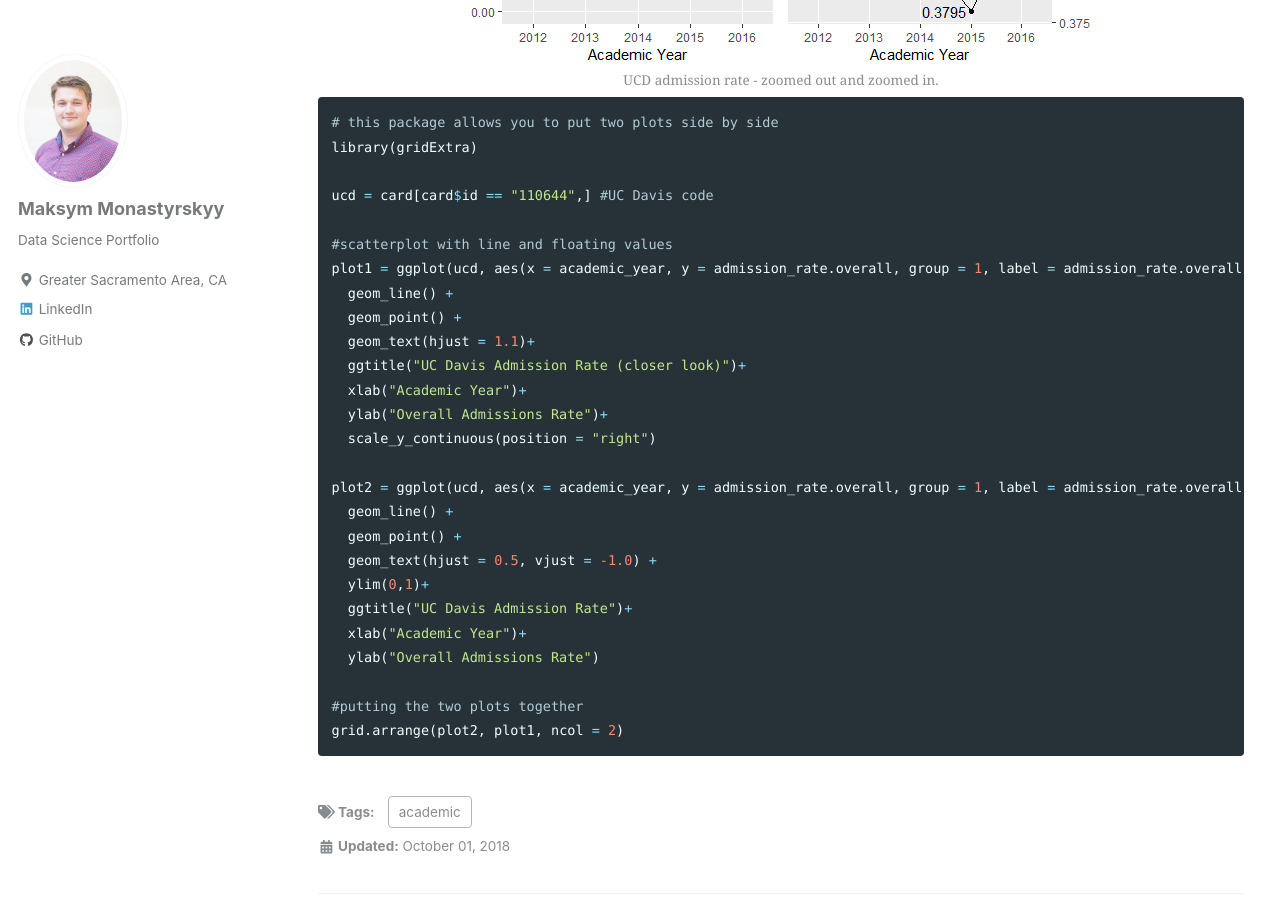
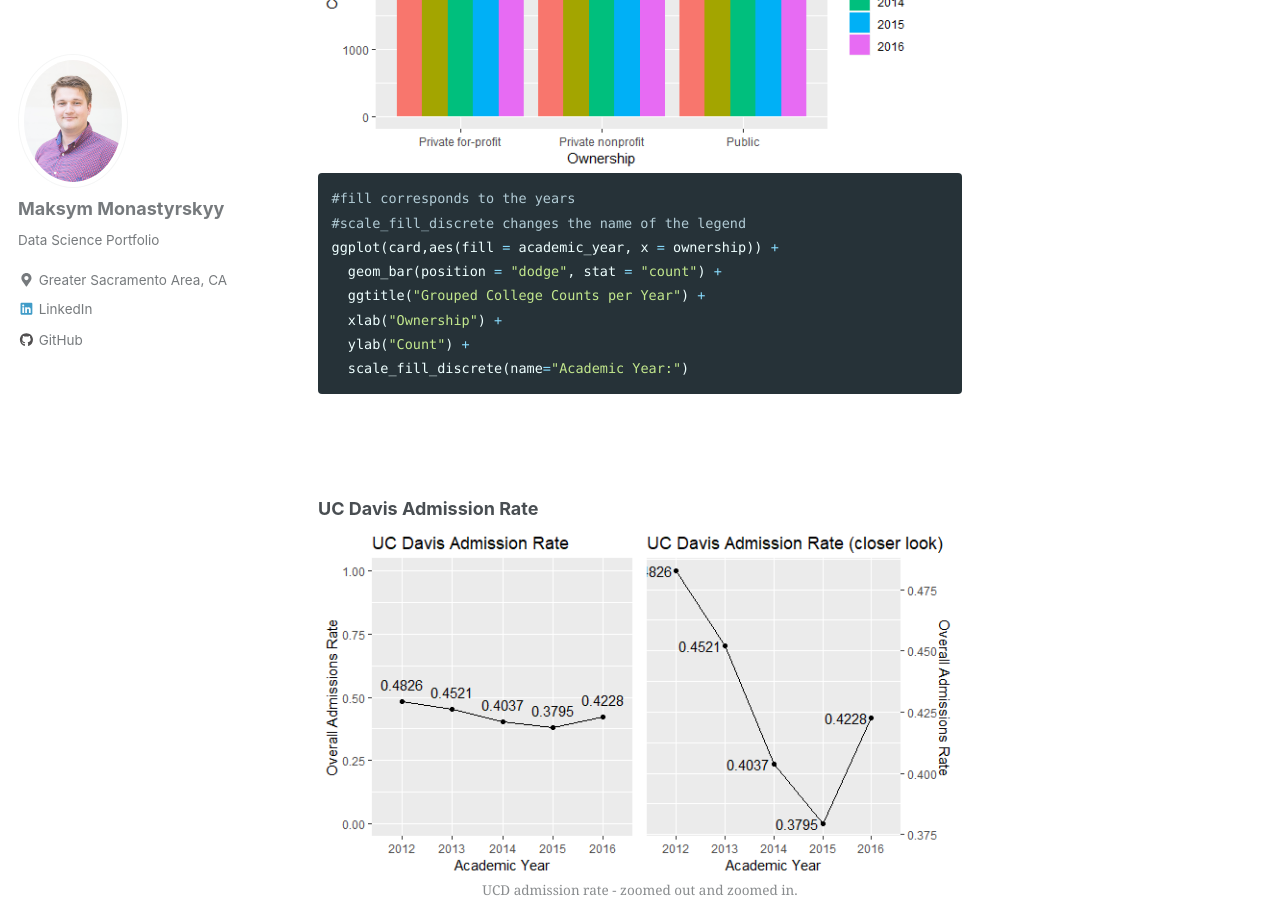
Before and after one commit to monastyrskyy/monastyrskyy.github.io, a Jekyll site: the page built from _posts/2018-10-01-collegescorecards.md, in a window 1280 px wide and 900 px high, scrolled down 10170 px. Built offline with Jekyll 4.4.1, drawn with Linux system fonts in a browser that asks for light colours; cached includes are drawn as plain includes; nearby versions of some CDN libraries; some of the changed lines change nothing that is shown.

Commit message:
toc on the right, with standard space?

```diff
--- a/_posts/2018-10-01-collegescorecards.md
+++ b/_posts/2018-10-01-collegescorecards.md
@@ -4,8 +4,8 @@
 excerpt: "In this project, I dive into the College Scorecard dataset and examine it for interesting patterns, trends, and insights."
 mathjax: "true"
 tags: [academic]
-classes: wide # frontmatter that should make the page wider.
-toc: true
+# classes: wide # frontmatter that should make the page wider.
+toc: true # adding a table of contents
 
 defaults:
   # _posts
```
